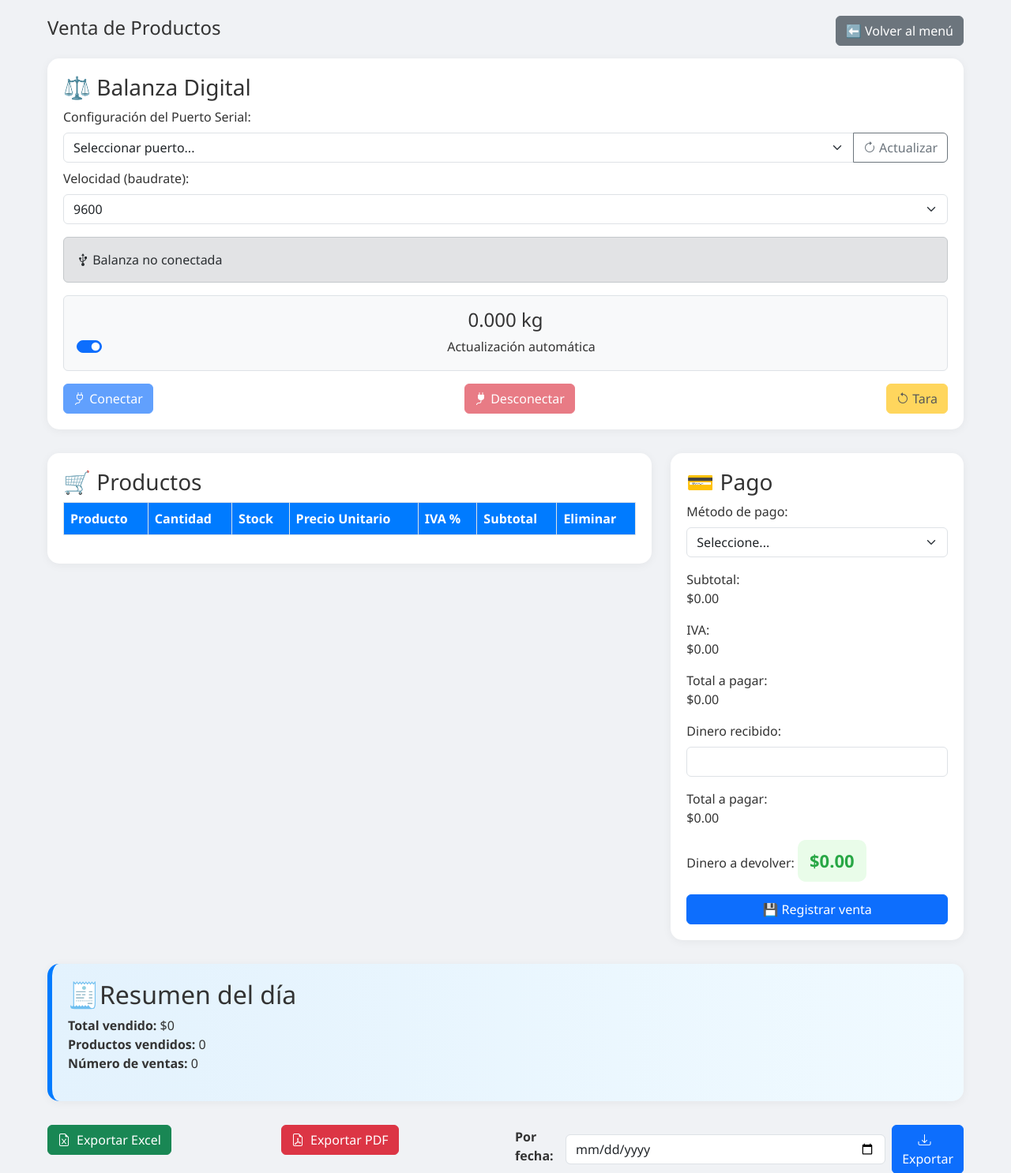
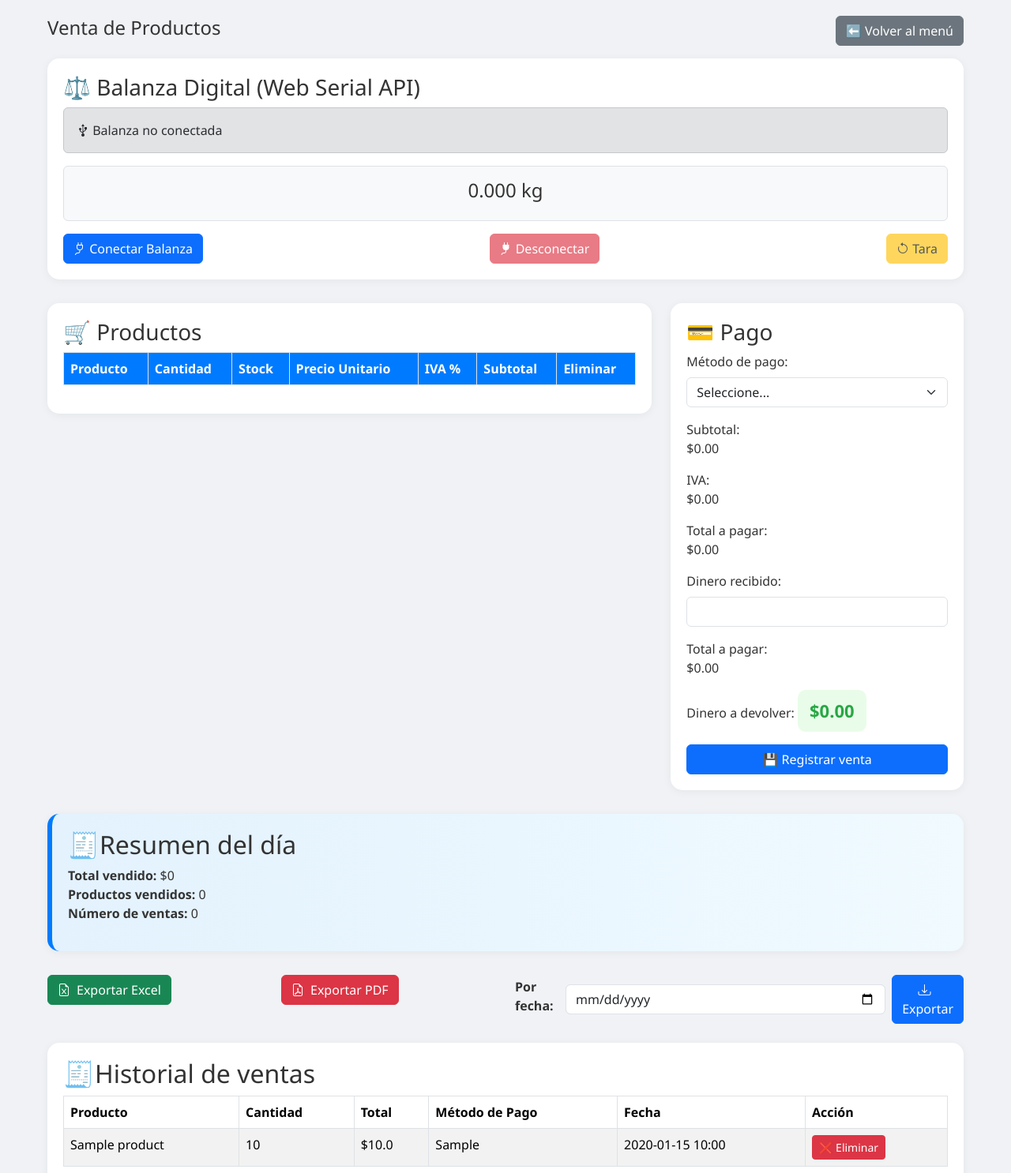
Before and after one commit to Ventas/Ventas67, a FastAPI app: page /sales in a window 1280 px wide. Shown: the top 1486 px of the page at 79% size. Run offline with FastAPI, Linux system fonts and the light colour scheme; tables that the repository leaves empty hold one stand-in row (values such as "Sample post"); data that the repository does not hold is empty.

Commit message:
Se actualiza datos de balanza google

```diff
--- a/templates/sales.html
+++ b/templates/sales.html
@@ -67,39 +67,7 @@
   </div>
 
 <div class="barcode-section">
-    <h3>⚖️ Balanza Digital</h3>
-    <div class="mb-3">
-        <label for="serial-port" class="form-label">Configuración del Puerto Serial:</label>
-
-        <!-- Selector de puerto serial con opción manual -->
-        <div class="input-group mb-2">
-            <select id="serial-port" class="form-select">
-                <option value="">Seleccionar puerto...</option>
-                <option value="manual">Ingresar manualmente</option>
-            </select>
-            <button class="btn btn-outline-secondary" type="button" onclick="refreshSerialPorts()">
-                <i class="bi bi-arrow-clockwise"></i> Actualizar
-            </button>
-        </div>
-
-        <!-- Campo para entrada manual (oculto inicialmente) -->
-        <div id="manual-port-container" class="mb-3" style="display: none;">
-            <label for="manual-port" class="form-label">Nombre del puerto:</label>
-            <input type="text" id="manual-port" class="form-control" placeholder="Ej: COM3, /dev/ttyUSB0">
-        </div>
-
-        <!-- Selector de baudrate -->
-        <div class="mb-3">
-            <label for="baudrate" class="form-label">Velocidad (baudrate):</label>
-            <select id="baudrate" class="form-select">
-                <option value="9600">9600</option>
-                <option value="19200">19200</option>
-                <option value="38400">38400</option>
-                <option value="57600">57600</option>
-                <option value="115200">115200</option>
-            </select>
-        </div>
-    </div>
+    <h3>⚖️ Balanza Digital (Web Serial API)</h3>
 
     <!-- Estado de conexión -->
     <div id="scale-status" class="alert alert-secondary mb-3">
@@ -109,18 +77,14 @@
     <!-- Display de peso -->
     <div class="mb-3 p-3 bg-light border rounded text-center">
         <h4 id="weight-display">0.000 kg</h4>
-        <div class="form-check form-switch">
-            <input class="form-check-input" type="checkbox" id="auto-update-check" checked>
-            <label class="form-check-label" for="auto-update-check">Actualización automática</label>
-        </div>
     </div>
 
     <!-- Botones de control -->
     <div class="d-grid gap-2 d-md-flex justify-content-md-between">
-        <button id="connect-btn" class="btn btn-primary" onclick="connectScale()">
-            <i class="bi bi-plug"></i> Conectar
+        <button id="connect-btn" class="btn btn-primary" onclick="connectSerial()">
+            <i class="bi bi-plug"></i> Conectar Balanza
         </button>
-        <button id="disconnect-btn" class="btn btn-danger" onclick="disconnectScale()" disabled>
+        <button id="disconnect-btn" class="btn btn-danger" onclick="disconnectSerial()" disabled>
             <i class="bi bi-plug-fill"></i> Desconectar
         </button>
         <button id="tare-btn" class="btn btn-warning" onclick="sendTareCommand()" disabled>
@@ -128,7 +92,6 @@
         </button>
     </div>
 </div>
-
   <!-- Formulario de venta -->
   <form method="post" action="/process-sale" onsubmit="return validateForm()">
     <div class="row g-4">
@@ -278,189 +241,96 @@
   </div>
 </div>
 <script>
+let serialPort = null;
+let reader = null;
+let currentWeight = 0;
+let selectedWeightProduct = null;
 
-  let currentWeight = 0;
-  let selectedProduct = null;
-  let scaleConnected = false;
-  let selectedWeightProduct = null;
-  let weightUpdateInterval = null;
-// Actualizar lista de puertos seriales
-async function refreshSerialPorts() {
+async function connectSerial() {
     try {
-        const response = await fetch('/serial-ports');
-        const data = await response.json();
+        // Solicitar puerto serial al usuario
+        serialPort = await navigator.serial.requestPort();
 
-        const select = document.getElementById('serial-port');
-
-        // Guardar la selección actual
-        const currentSelection = select.value;
-
-        // Limpiar y agregar opciones básicas
-        select.innerHTML = '<option value="">Seleccionar puerto...</option>' +
-                          '<option value="manual">Ingresar manualmente</option>';
-
-        // Agregar puertos detectados
-        data.ports.forEach(port => {
-            const option = document.createElement('option');
-            option.value = port.device;
-            option.textContent = `${port.device} - ${port.description || 'Sin descripción'}`;
-            select.appendChild(option);
+        // Abrir el puerto con la configuración adecuada
+        await serialPort.open({
+            baudRate: 9600,  // Ajusta según tu balanza
+            dataBits: 8,
+            stopBits: 1,
+            parity: 'none'
         });
 
-        // Restaurar selección si aún existe
-        if (currentSelection && Array.from(select.options).some(o => o.value === currentSelection)) {
-            select.value = currentSelection;
-            handlePortSelection();
-        }
+        updateScaleUI(true);
 
-        // Habilitar/deshabilitar botón de conexión
-        document.getElementById('connect-btn').disabled = select.value === '';
+        // Iniciar lectura continua
+        readFromSerial();
 
     } catch (error) {
-        console.error('Error al obtener puertos seriales:', error);
-        alert('Error al obtener puertos seriales. Verifica la consola para más detalles.');
+        console.error("Error al conectar:", error);
+        updateScaleUI(false);
+        alert(`Error al conectar: ${error.message}`);
     }
 }
 
-// Manejar selección de puerto
-function handlePortSelection() {
-    const select = document.getElementById('serial-port');
-    const manualContainer = document.getElementById('manual-port-container');
+async function readFromSerial() {
+    try {
+        const decoder = new TextDecoderStream();
+        const inputStream = serialPort.readable.pipeThrough(decoder);
+        reader = inputStream.getReader();
 
-    if (select.value === 'manual') {
-        manualContainer.style.display = 'block';
-        document.getElementById('manual-port').focus();
-    } else {
-        manualContainer.style.display = 'none';
-    }
+        while (true) {
+            const { value, done } = await reader.read();
+            if (done) {
+                reader.releaseLock();
+                break;
+            }
 
-    // Habilitar botón de conexión si hay un puerto seleccionado
-    document.getElementById('connect-btn').disabled = select.value === '';
-}
+            // Procesar los datos recibidos (ajusta según el protocolo de tu balanza)
+            const weightMatch = value.match(/(\d+\.\d+)/); // Ejemplo para peso: "1.234 kg"
+            if (weightMatch) {
+                currentWeight = parseFloat(weightMatch[1]);
+                updateWeightDisplay();
 
-// Conectar a la balanza
-async function connectScale() {
-    const portSelect = document.getElementById('serial-port');
-    let port;
-
-    if (portSelect.value === 'manual') {
-        port = document.getElementById('manual-port').value.trim();
-        if (!port) {
-            alert('Por favor ingresa un nombre de puerto válido');
-            return;
-        }
-    } else {
-        port = portSelect.value;
-    }
-
-    const baudrate = document.getElementById('baudrate').value;
-
-    try {
-        const response = await fetch('/connect-scale', {
-            method: 'POST',
-            headers: {
-                'Content-Type': 'application/json',
-            },
-            body: JSON.stringify({
-                port: port,
-                baudrate: parseInt(baudrate)
-            })
-        });
-
-        if (!response.ok) {
-            const errorData = await response.json();
-            throw new Error(errorData.detail || 'Error al conectar con la balanza');
-        }
-
-        const data = await response.json();
-        if (data.status === 'connected') {
-            scaleConnected = true;
-            updateScaleUI(true);
-            startWeightUpdates();
-            alert(`Conectado exitosamente al puerto ${port}`);
+                // Actualizar producto seleccionado si existe
+                if (selectedWeightProduct) {
+                    updateProductQuantity(selectedWeightProduct, currentWeight);
+                }
+            }
         }
     } catch (error) {
-        console.error('Error al conectar:', error);
-        alert(`Error al conectar: ${error.message}`);
+        console.error("Error en lectura serial:", error);
         updateScaleUI(false);
     }
 }
 
-// Inicializar al cargar la página
-document.addEventListener('DOMContentLoaded', () => {
-    refreshSerialPorts();
-
-    // Event listener para el selector de puerto
-    document.getElementById('serial-port').addEventListener('change', handlePortSelection);
-
-    // Event listener para el campo manual
-    document.getElementById('manual-port').addEventListener('input', function() {
-        document.getElementById('connect-btn').disabled = this.value.trim() === '';
-    });
-});
-// Desconectar la balanza
-async function disconnectScale() {
+async function disconnectSerial() {
     try {
-        // Detener las actualizaciones
-        stopWeightUpdates();
-
-        // Enviar comando para desconectar (el backend cerrará la conexión)
-        await fetch('/disconnect-scale');
-
-        scaleConnected = false;
+        if (reader) {
+            await reader.cancel();
+            reader = null;
+        }
+        if (serialPort) {
+            await serialPort.close();
+            serialPort = null;
+        }
         updateScaleUI(false);
     } catch (error) {
-        console.error('Error al desconectar:', error);
+        console.error("Error al desconectar:", error);
     }
 }
 
-// Enviar comando de tara
 async function sendTareCommand() {
-    if (!scaleConnected) return;
+    if (!serialPort || !serialPort.writable) return;
 
     try {
-        await fetch('/tare-scale');
-        // La próxima lectura mostrará el peso con tara
+        const writer = serialPort.writable.getWriter();
+        // Envía el comando de tara (ajusta según tu balanza)
+        await writer.write(new TextEncoder().encode("T\r\n"));
+        writer.releaseLock();
     } catch (error) {
-        console.error('Error al enviar tara:', error);
+        console.error("Error enviando tara:", error);
     }
 }
 
-// Iniciar actualizaciones periódicas del peso
-function startWeightUpdates() {
-    if (weightUpdateInterval) clearInterval(weightUpdateInterval);
-
-    weightUpdateInterval = setInterval(async () => {
-        if (!document.getElementById('auto-update-check').checked) return;
-
-        try {
-            const response = await fetch('/read-scale');
-            const data = await response.json();
-
-            if (data.weight !== undefined) {
-                currentWeight = data.weight;
-                updateWeightDisplay();
-
-                // Si hay un producto de peso seleccionado, actualizar su cantidad
-                if (selectedWeightProduct) {
-                    updateProductQuantity(selectedWeightProduct, currentWeight);
-                }
-            }
-        } catch (error) {
-            console.error('Error al leer peso:', error);
-        }
-    }, 500); // Actualizar cada 500ms
-}
-
-// Detener actualizaciones de peso
-function stopWeightUpdates() {
-    if (weightUpdateInterval) {
-        clearInterval(weightUpdateInterval);
-        weightUpdateInterval = null;
-    }
-}
-
-// Actualizar la UI según el estado de conexión
 function updateScaleUI(connected) {
     const statusElement = document.getElementById('scale-status');
     const connectBtn = document.getElementById('connect-btn');
@@ -483,6 +353,25 @@
     }
 }
 
+function updateWeightDisplay() {
+    const weightDisplay = document.getElementById('weight-display');
+    weightDisplay.textContent = currentWeight.toFixed(3) + ' kg';
+
+    if (currentWeight < 0) {
+        weightDisplay.style.color = 'red';
+    } else {
+        weightDisplay.style.color = '';
+    }
+}
+
+// Verificar compatibilidad al cargar la página
+document.addEventListener('DOMContentLoaded', () => {
+    if (!('serial' in navigator)) {
+        document.getElementById('scale-status').innerHTML =
+            '<i class="bi bi-exclamation-triangle"></i> Web Serial API no soportada. Usa Chrome/Edge.';
+        document.getElementById('connect-btn').disabled = true;
+    }
+});
 // Actualizar el display de peso
 function updateWeightDisplay() {
     const weightDisplay = document.getElementById('weight-display');
```
